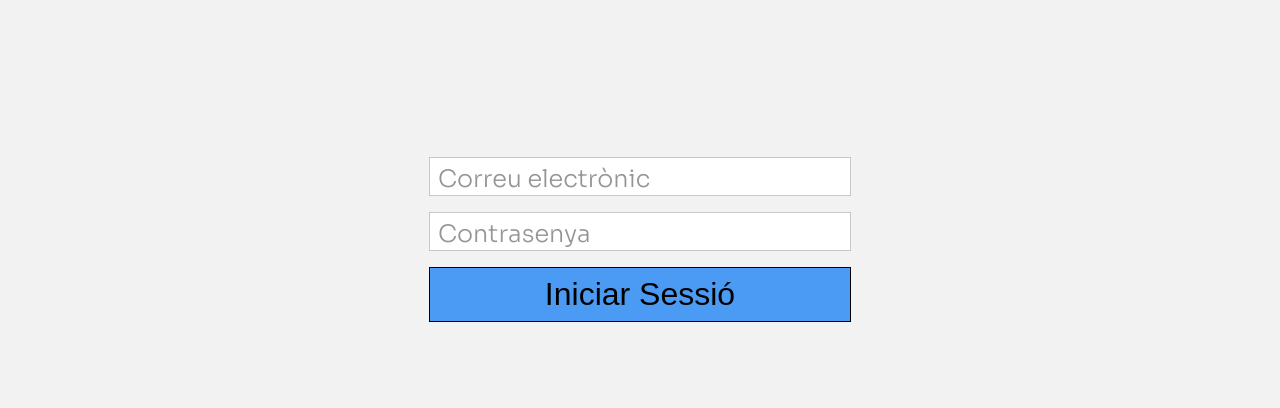
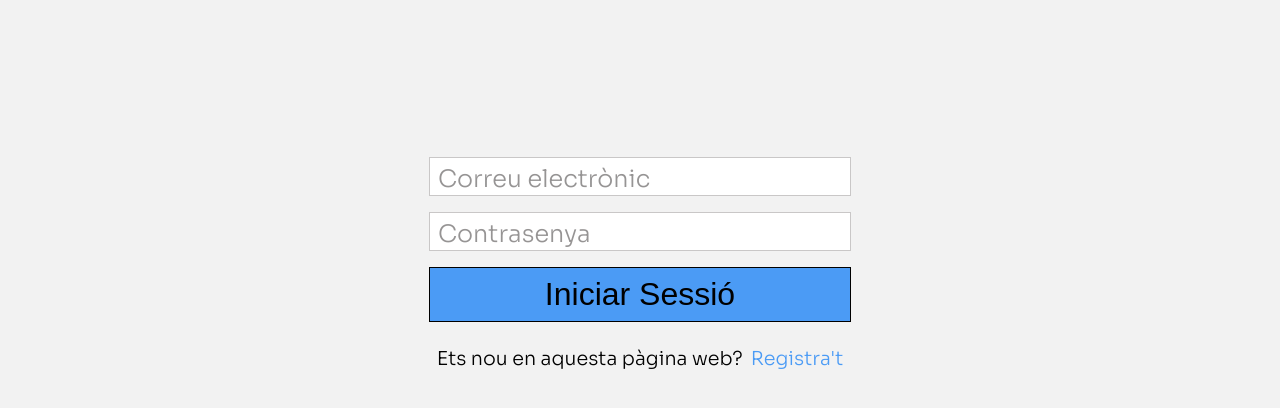
Before and after one commit to maxx61560/T.R.-project, a plain HTML site: page LogIn.html in a window 1280 px wide. Shown: the part 194-602 px from the top of the page. Drawn offline with Linux system fonts and the light colour scheme; a web font is replaced by a local one.

Commit message:
Form LogIn/Register Other (bridge) - 15/10/23

```diff
--- a/LogIn.html
+++ b/LogIn.html
@@ -17,7 +17,7 @@
 
 <body class="body">
     <header class="header">
-        <div name="Background Header Imatge" class="header_backGroundImg">
+        <div name="Background Header Image" class="header_backGroundImg">
             <div class="titles">
                 <h1>Iniciar Sessió</h1>
             </div>
@@ -31,6 +31,11 @@
             <input class="input_LogReg" placeholder="Contrasenya" type="password" id="password">
 
             <button class="button button_LogReg" onclick="login()">Iniciar Sessió</button>
+
+            <div class="formLogReg_other">
+                <p>Ets nou en aquesta pàgina web?</p>
+                <a class="a_formLogReg_other" href="Register.html">Registra't</a>
+            </div>
         </form>
     </main>
 
--- a/Style.css
+++ b/Style.css
@@ -106,15 +106,26 @@ p{
 
 /* FORMS: */
 
+/* Global part: */
+.formLogReg_other{
+    display: flex;
+    justify-content: center;
+    margin-top: .5rem;
+    font-size: 1.2rem;
+    gap: .5rem;
+    font-family: var(--primary-font);
+}
 /* Log in: */
 .form_login{
     margin-top: 10rem;
+    gap: 1rem;
     display: grid;
     justify-content: center;
 }
 /* Register: */
 .form_register{
     margin-top: 6.5rem;
+    gap: 1rem;
     display: grid;
     justify-content: center;
 }
@@ -123,6 +134,15 @@ p{
 
 /* ADDRESSES: */
 
+/* Global part: */
+.a_formLogReg_other{
+    color: var(--blue);
+    text-decoration: none;
+}
+.a_formLogReg_other:hover{
+    cursor: pointer;
+    text-decoration: underline;
+}
 /* Start Page: */
 .aGroup_startPage{
     display: grid;
@@ -189,9 +209,8 @@ input::placeholder{
     font-size: 1.5rem;
     color: var(--gray);
 }
-/* Log in and Register: */
+/* Log in & Register: */
 .input_LogReg{
-    margin-bottom: 1rem;
     font-size: 2rem;
 }
 
@@ -274,6 +293,7 @@ input::placeholder{
 .event_difficulty{
     padding: 0.5rem 1rem;
     margin-right: 3rem;
+    border-radius: 1rem;
     border: solid 2px black;
     background-color: red;
 }
```
Also changed, not shown: ContentPage.html (+1 -1 lines), EventPage.html (+2 -1 lines), Register.html (+6 -1 lines).
